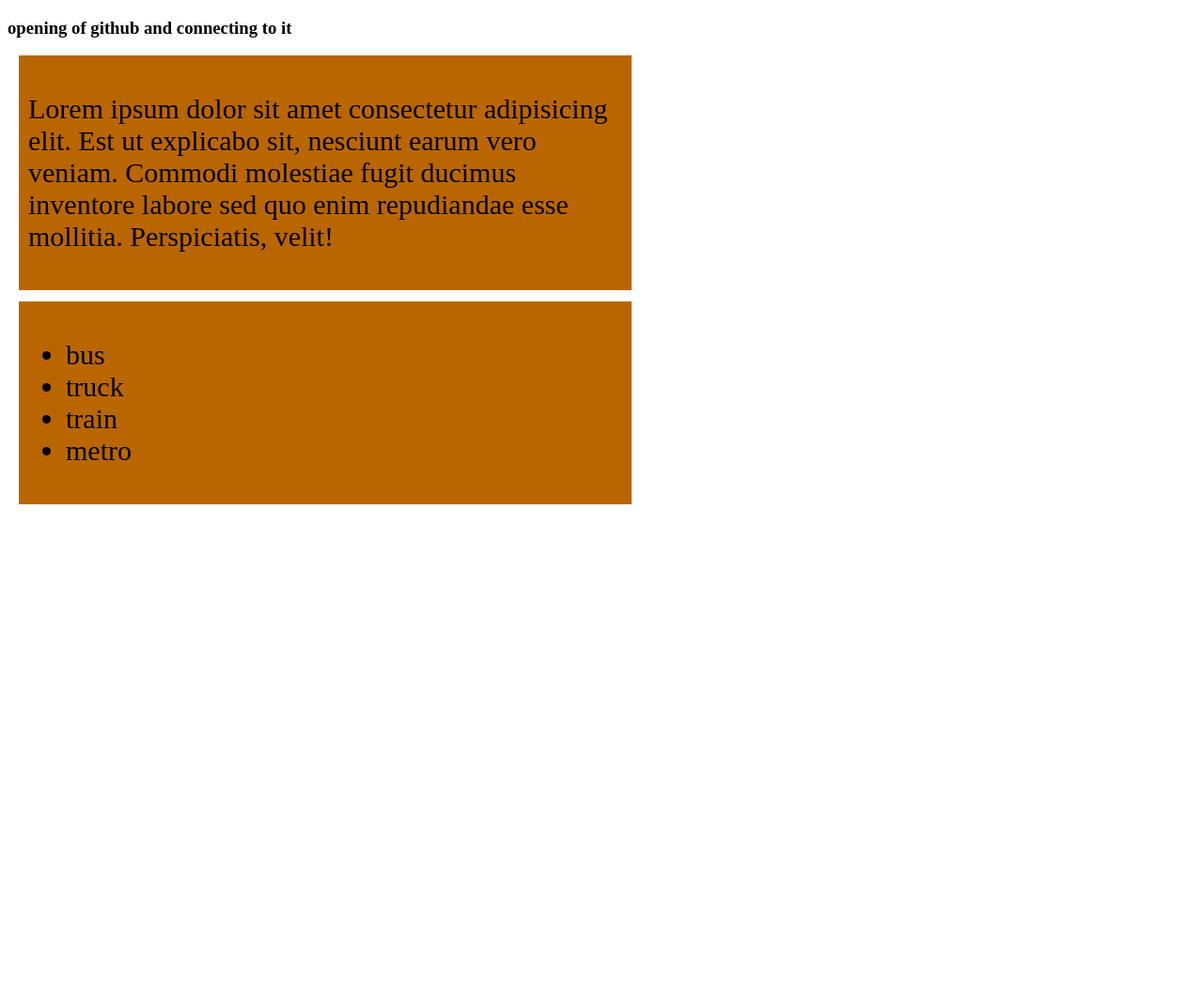
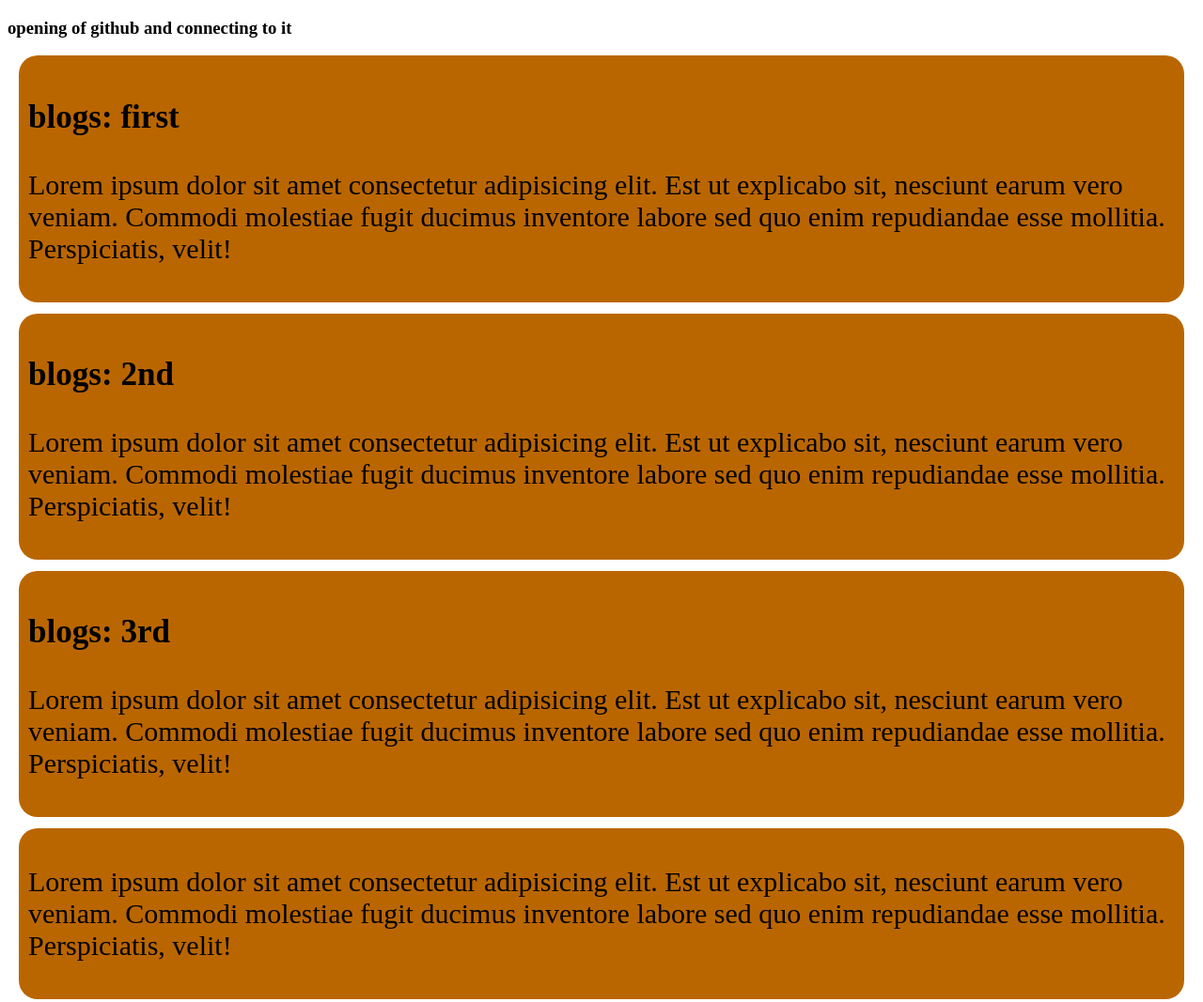
Before and after one commit to tanim-k/first-css-github-repo, a plain HTML site: page index.html in a window 1280 px wide. Shown: the top 1067 px of the page at 94% size. Before the commit the page ends 800 px from the top, so only its background shows below. Drawn offline with Linux system fonts and the light colour scheme.

Commit message:
added another blog html

```diff
--- a/css/style.css
+++ b/css/style.css
@@ -1,6 +1,7 @@
 div{
     background-color: rgb(186, 102, 0);
-    font-size: 30px; width: 50%;
+    font-size: 30px; ;
     padding: 10px;
     margin: 12px;
+    border-radius: 20px;
 }
--- a/index.html
+++ b/index.html
@@ -10,7 +10,22 @@
     <header>
         <h3>opening of github and connecting to it</h3>
     </header>
-    <div><p>Lorem ipsum dolor sit amet consectetur adipisicing elit. Est ut explicabo sit, nesciunt earum vero veniam. Commodi molestiae fugit ducimus inventore labore sed quo enim repudiandae esse mollitia. Perspiciatis, velit!</p></div>
+    <div>
+        <h3>blogs: first</h3>
+        <p>Lorem ipsum dolor sit amet consectetur adipisicing elit. Est ut explicabo sit, nesciunt earum vero veniam. Commodi molestiae fugit ducimus inventore labore sed quo enim repudiandae esse mollitia. Perspiciatis, velit!</p>
+    </div>
+    <div>
+        <h3>blogs: 2nd</h3>
+        <p>Lorem ipsum dolor sit amet consectetur adipisicing elit. Est ut explicabo sit, nesciunt earum vero veniam. Commodi molestiae fugit ducimus inventore labore sed quo enim repudiandae esse mollitia. Perspiciatis, velit!</p>
+    </div>
+    <div>
+        <h3>blogs: 3rd</h3>
+        <p>Lorem ipsum dolor sit amet consectetur adipisicing elit. Est ut explicabo sit, nesciunt earum vero veniam. Commodi molestiae fugit ducimus inventore labore sed quo enim repudiandae esse mollitia. Perspiciatis, velit!</p>
+    </div>
+    <div>
+
+        <p>Lorem ipsum dolor sit amet consectetur adipisicing elit. Est ut explicabo sit, nesciunt earum vero veniam. Commodi molestiae fugit ducimus inventore labore sed quo enim repudiandae esse mollitia. Perspiciatis, velit!</p>
+    </div>
     <div>
         <ul>
             <li>bus</li>
```
